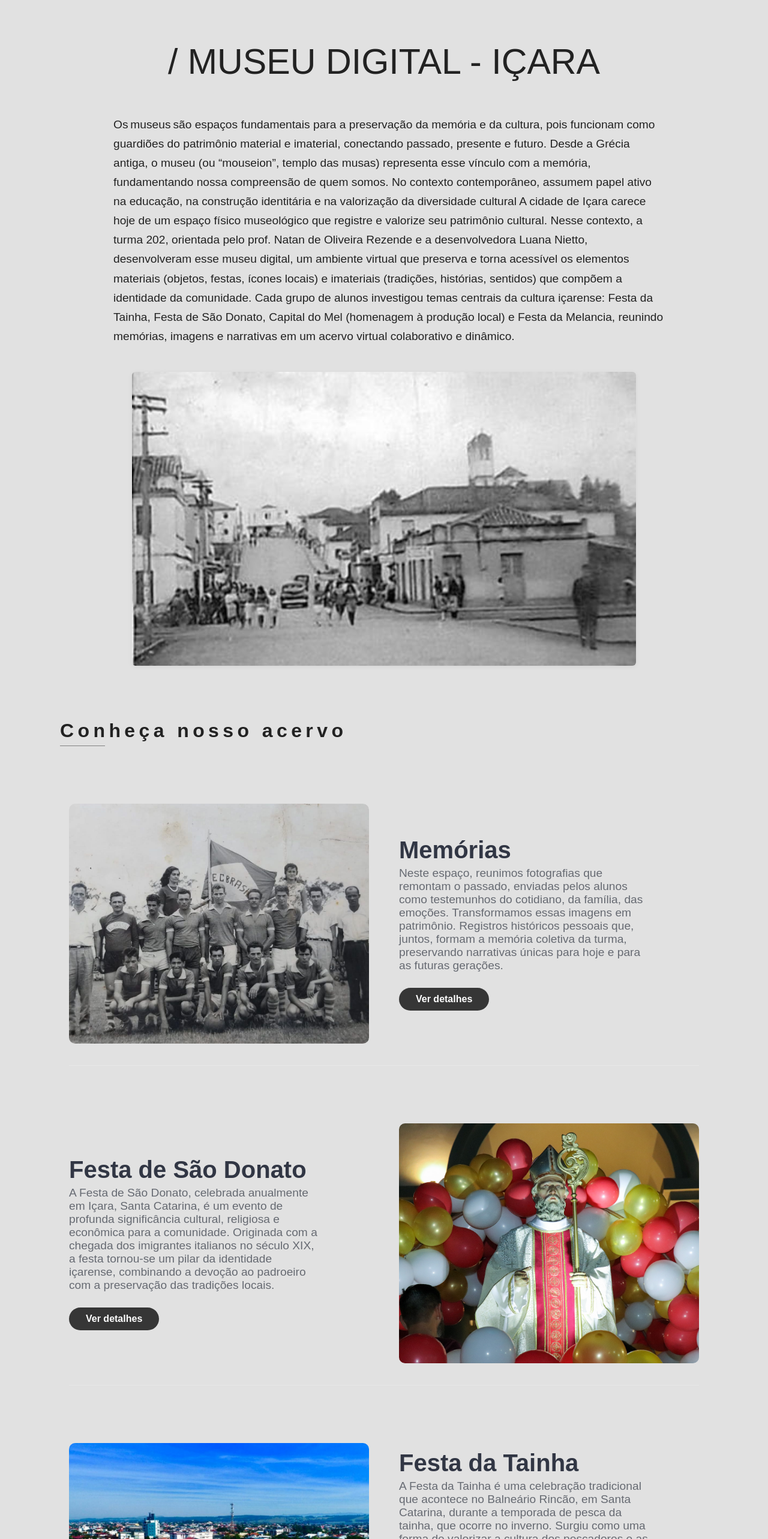
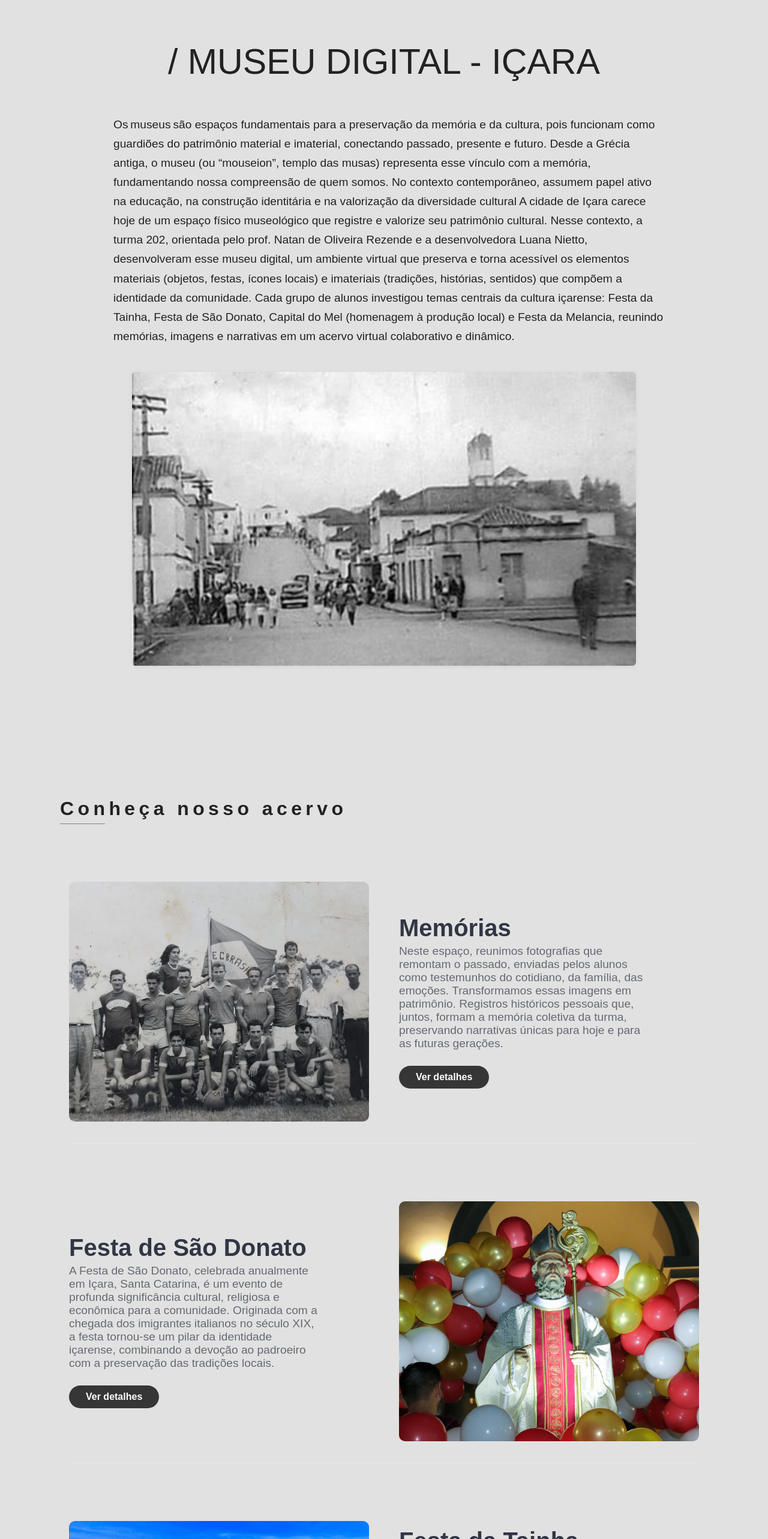
Before and after one commit to LuanaNietto/MuseuDigital, a React (Create React App) app: page / in a window 1280 px wide. Shown: the top 2566 px of the page at 60% size. Built offline with nearby package versions, Linux system fonts and the light colour scheme; a web font is replaced by a local one.

Commit message:
Ajustado a responsividade.

```diff
--- a/public/index.html
+++ b/public/index.html
@@ -9,6 +9,7 @@
       name="description"
       content="Web site created using create-react-app"
     />
+    <meta name="viewport" content="width=device-width, initial-scale=1, maximum-scale=1" />
     <link rel="apple-touch-icon" href="museum_24dp_1F1F1F_FILL0_wght400_GRAD0_opsz24.png" />
     <!--
       manifest.json provides metadata used when your web app is installed on a
--- a/src/components/Home.tsx
+++ b/src/components/Home.tsx
@@ -1,6 +1,6 @@
 import React, { useState, useRef, useEffect } from "react";
 import {FullPage, ContentBox, Dropdown, DropdownButton, DropdownMenu, DropdownMenuItem,
-ColLeft, ColRight, MiniTitle, Title, AboutImg, AboutText, ConhecaContainer, ConhecaTitle
+ColLeft, ColRight, MiniTitle, Title, AboutImg, AboutText, ConhecaContainer, ConhecaTitle, BackLink
 } from "../styles/GlobalStyle";
 import { AcervoFeaturette } from './AcervoFeaturette';
 import { ContactFooter } from './utils/Footer';
@@ -117,7 +117,7 @@ const Home: React.FC = () => {
             />
           ))}
 
-      <a href="/" style={{ marginLeft: '30px' }}> Voltar para cima </a>
+      <BackLink href="/">Voltar para cima</BackLink>
     </ConhecaContainer>
     <ContactFooter
       id="contato"
--- a/src/styles/GlobalStyle.ts
+++ b/src/styles/GlobalStyle.ts
@@ -25,6 +25,18 @@ export const Overlay = styled.div`
   background: #222222;
   margin: 0;
   font-family: 'Helvetica world', sans-serif;
+`;
+
+
+export const BackLink = styled.a`
+  margin: 20px;
+  display: inline-block;
+
+  @media (max-width: 768px) {
+    margin: 10px auto;
+    display: block;
+    text-align: center;
+  }
 `;
 
 //-----------------------HOME PAGE----------------------------
@@ -56,6 +68,7 @@ export const ContentBox = styled.div`
   align-items: stretch;
   box-shadow: none;
 
+  // overflow: hidden;
    @media (max-width: 1400px) {
     flex-direction: column;
     width: 100vw;
@@ -64,7 +77,7 @@ export const ContentBox = styled.div`
     align-items: center;
     padding: 16px 0;
   }
-  @media (max-width: 1200px) {
+  @media (max-width: 768px) {
     flex-direction: column;
     width: 98vw;
     height: auto;
@@ -72,6 +85,7 @@ export const ContentBox = styled.div`
     align-items: center;
     padding: 16px 0;
   }
+
 `;
 
 export const Dropdown = styled.div`
@@ -104,6 +118,11 @@ export const DropdownMenu = styled.ul<{ open: boolean }>`
   margin: 0;
   z-index: 5;
   list-style: none;
+
+   @media (max-width: 768px) {
+    width: 100%;
+    left: 0;
+  }
 `;
 
 export const DropdownMenuItem = styled.li`
@@ -221,29 +240,25 @@ export const ConhecaContainer = styled.section`
     margin-top: 200px;
   }
 
-  @media (max-width: 1280px) {
-    margin-top: 400px;
+   @media (max-width: 1280px) {
+    margin-top: 530px;
   }
 
-  @media (max-width: 1050px) {
-    margin-top: 550px;
-  }
-  @media (max-width: 950px) {
-    margin-top: 300px;
-  }
-   @media (max-width: 700px) {
-    margin-top: 500px;
+  @media (max-width: 992px) {
+    margin-top: 650px;
   }
 
-   @media (max-width: 550px) {
-    margin-top: 600px;
+  @media (max-width: 768px) {
+    margin-top: 900px;
+    padding: 10px;
   }
-  @media (max-width: 450px) {
-    margin-top: 800px;
-  }
-  @media (max-width: 390px) {
-    margin-top: 1350px;
-  }
+
+  // @media (max-width: 450px) {
+  //   margin-top: 800px;
+  // }
+  // @media (max-width: 390px) {
+  //   margin-top: 1350px;
+  // }
 `;
 
 export const ConhecaTitle = styled.h3`
```
